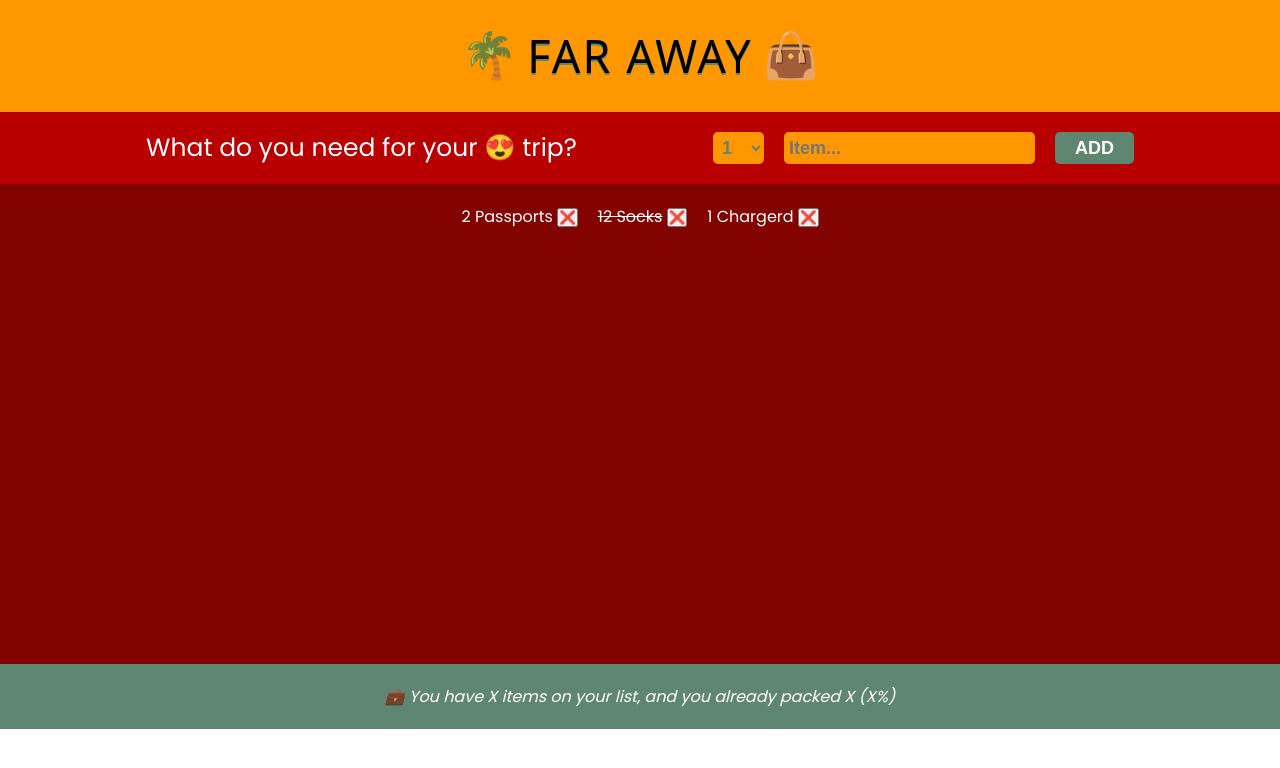
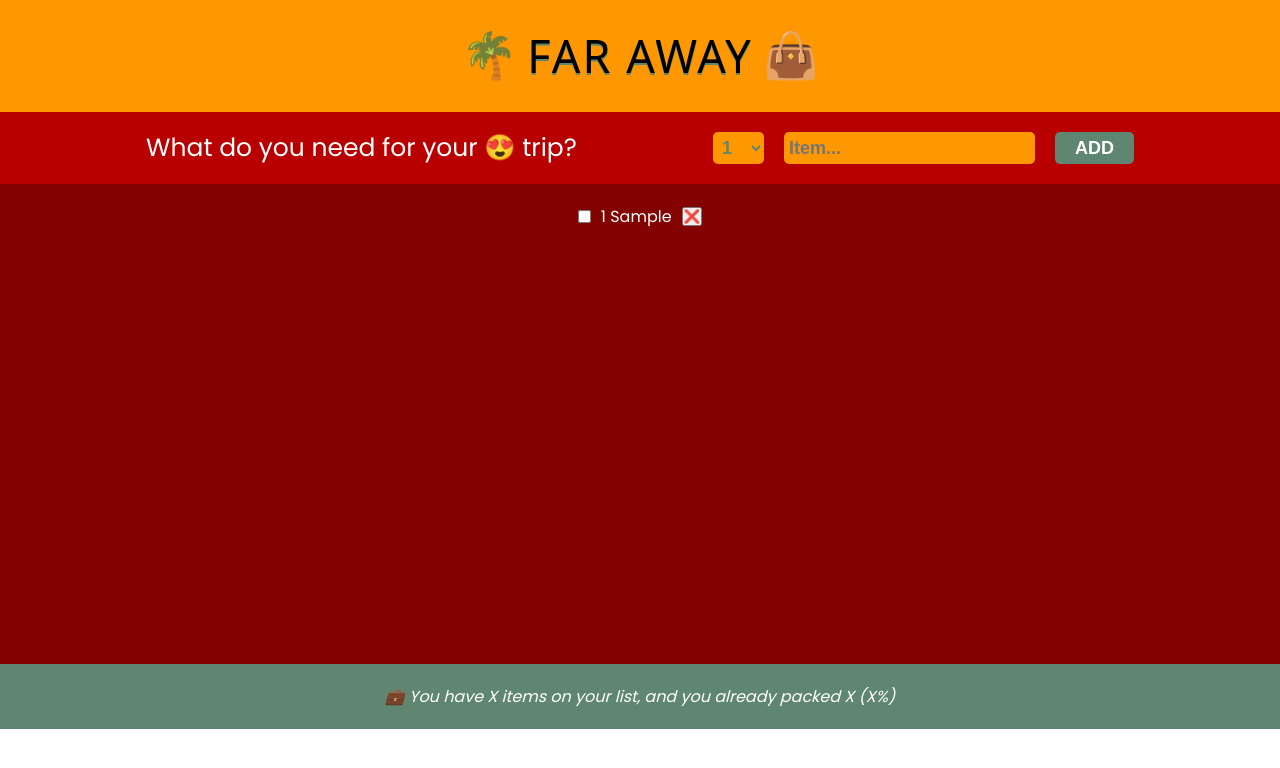
Before and after one commit to UrosJavaScript/travel-list, a React (Create React App) app: page / in a window 1280 px wide. Both pictures are taken after typing "Sample" into the empty fields and a click on the button "ADD". Shown: the top 768 px of the page. Built offline with nearby package versions, Linux system fonts and the light colour scheme; a web font is replaced by a local one.

Commit message:
add delete and toogle checkhed functionality in travel app

```diff
--- a/src/App.js
+++ b/src/App.js
@@ -1,3 +1,4 @@
+import { useState } from "react";
 // components
 import { Logo } from "./components/logo";
 import { Form } from "./components/form";
@@ -5,11 +6,34 @@ import { ListPacking } from "./components/listPacking";
 import { Stats } from "./components/stats";
 
 export default function App() {
+  const [items, setItems] = useState([]);
+
+  const handleAddItems = (item) => {
+    setItems((items) => [...items, item]);
+  };
+  const handleDeleteItem = (id) => {
+    console.log("KLik DELETE");
+    setItems((items) => items.filter((item) => item.id !== id));
+  };
+
+  const handleToggleItem = (id) => {
+    console.log("Toggle: ", id);
+    setItems((items) =>
+      items.map((item) =>
+        item.id === id ? { ...item, packed: !item.packed } : item
+      )
+    );
+  };
+
   return (
     <div className="app">
       <Logo />
-      <Form />
-      <ListPacking />
+      <Form onAddItems={handleAddItems} />
+      <ListPacking
+        items={items}
+        onDeleteItems={handleDeleteItem}
+        onToggleItems={handleToggleItem}
+      />
       <Stats />
     </div>
   );
--- a/src/components/form/index.jsx
+++ b/src/components/form/index.jsx
@@ -1,14 +1,10 @@
 import { useState } from "react";
 import "./style.css";
 
-export const Form = () => {
+export const Form = ({ onAddItems }) => {
   const [description, setDescription] = useState("");
   const [quantity, setQuantity] = useState(1);
-  const [items, setItems] = useState([]);
 
-  const handleAddItems = (item) => {
-    setItems(item);
-  };
 
   const handleSubmit = (e) => {
     e.preventDefault();
@@ -18,13 +14,13 @@ export const Form = () => {
     }
 
     const newItem = { description, quantity, packed: false, id: Date.now() };
-    // console.log("newItem: ", newItem);
 
-    handleAddItems(newItem);
+    onAddItems(newItem);
 
     setDescription("");
     setQuantity(1);
   };
+
 
   return (
     <form className="add-form" onSubmit={handleSubmit}>
--- a/src/components/form/style.css
+++ b/src/components/form/style.css
@@ -3,10 +3,11 @@
   padding: 20px 10px;
   text-align: center;
   display: flex;
+  align-items: center;
   justify-content: space-evenly;
-  align-items: center;
 
   @media (max-width: 991.98px) {
+    justify-content: center;
     flex-direction: column;
     gap: 20px;
   }
@@ -25,6 +26,10 @@
 .add-form .row-wrapper {
   display: flex;
   gap: 20px;
+
+  @media (max-width: 991.98px) {
+    flex-direction: column;
+  }
 }
 
 .add-form .row-wrapper select,
--- a/src/components/listItem/index.jsx
+++ b/src/components/listItem/index.jsx
@@ -1,13 +1,19 @@
-import React from "react";
-
-export const ListItem = ({ item }) => {
+export const ListItem = ({ item, onDeleteItems, onToggleItems }) => {
   return (
-    <li>
+    <li className="items">
+      <input
+        type="checkbox"
+        className="checkbox"
+        value={item.packed}
+        onChange={() => onToggleItems(item.id)}
+      />
       <span style={item.packed ? { textDecoration: "line-through" } : {}}>
         {item.quantity} {item.description}
       </span>
-      &nbsp;
-      <button>❌</button>
+
+      <button onClick={() => onDeleteItems(item.id)} className="btn-delete">
+        ❌
+      </button>
     </li>
   );
 };
--- a/src/components/listPacking/index.jsx
+++ b/src/components/listPacking/index.jsx
@@ -1,15 +1,18 @@
-// helpers
-import { INITIAL_ITEMS } from "../../helpers/initialItems";
 // components
 import { ListItem } from "../listItem";
 import "./style.css";
 
-export const ListPacking = () => {
+export const ListPacking = ({ items, onDeleteItems, onToggleItems }) => {
   return (
     <div className="wraper-list">
       <ul className="list-item-wrapper">
-        {INITIAL_ITEMS?.map((item) => (
-          <ListItem item={item} key={item.id} />
+        {items?.map((item) => (
+          <ListItem
+            item={item}
+            key={item.id}
+            onDeleteItems={onDeleteItems}
+            onToggleItems={onToggleItems}
+          />
         ))}
       </ul>
     </div>
--- a/src/components/listPacking/style.css
+++ b/src/components/listPacking/style.css
@@ -13,3 +13,17 @@
   gap: 20px;
   list-style: none;
 }
+
+.wraper-list .list-item-wrapper .items {
+  display: flex;
+  align-items: center;
+}
+
+.wraper-list .list-item-wrapper .items .checkbox {
+  margin-right: 10px;
+  cursor: pointer;
+}
+.wraper-list .list-item-wrapper .items .btn-delete {
+  margin-left: 10px;
+  cursor: pointer;
+}
```
